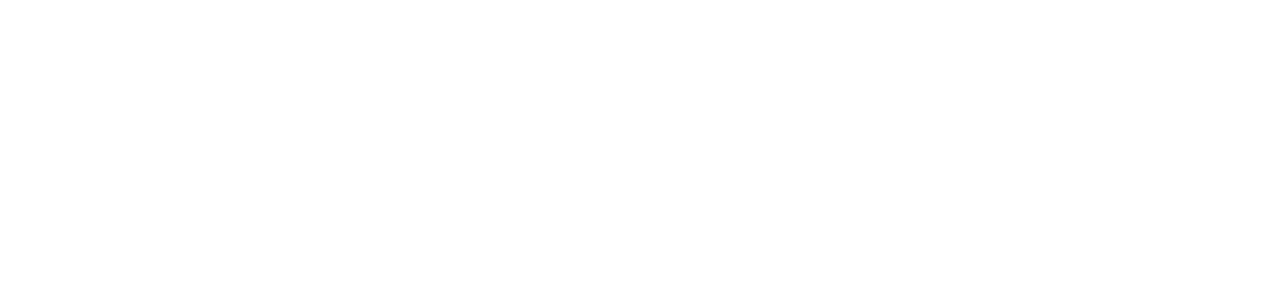
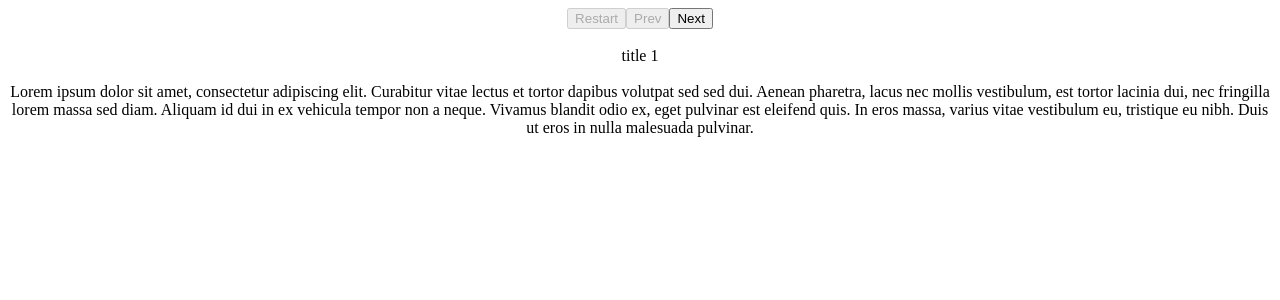
Before and after one commit to DobriJS/React-Slideshow-app, a React (Create React App) app: page / in a window 1280 px wide. Shown: the top 300 px of the page. Built offline with nearby package versions, Linux system fonts and the light colour scheme.

Commit message:
Create button and update slides logic

```diff
--- a/src/App.js
+++ b/src/App.js
@@ -37,5 +37,34 @@
     setCurrentSlide(nextSlide);
   };
 
-  return <div className="app"></div>;
+  return (
+    <div className="app">
+      <div>
+        <button
+          disabled={currentSlide === initialSlides}
+          onClick={() => updateSlide(initialSlides)}
+        >
+          Restart
+        </button>
+        <button
+          disabled={isFirstSlide}
+          onClick={() => updateSlide(currentSlide - 1)}
+        >
+          Prev
+        </button>
+        <button
+          disabled={isLastSlide}
+          onClick={() => updateSlide(currentSlide + 1)}
+        >
+          Next
+        </button>
+        <div>
+          <br />
+          <div>{slides[currentSlide].title}</div>
+          <br />
+          <div>{slides[currentSlide].text}</div>
+        </div>
+      </div>
+    </div>
+  );
 }
```
